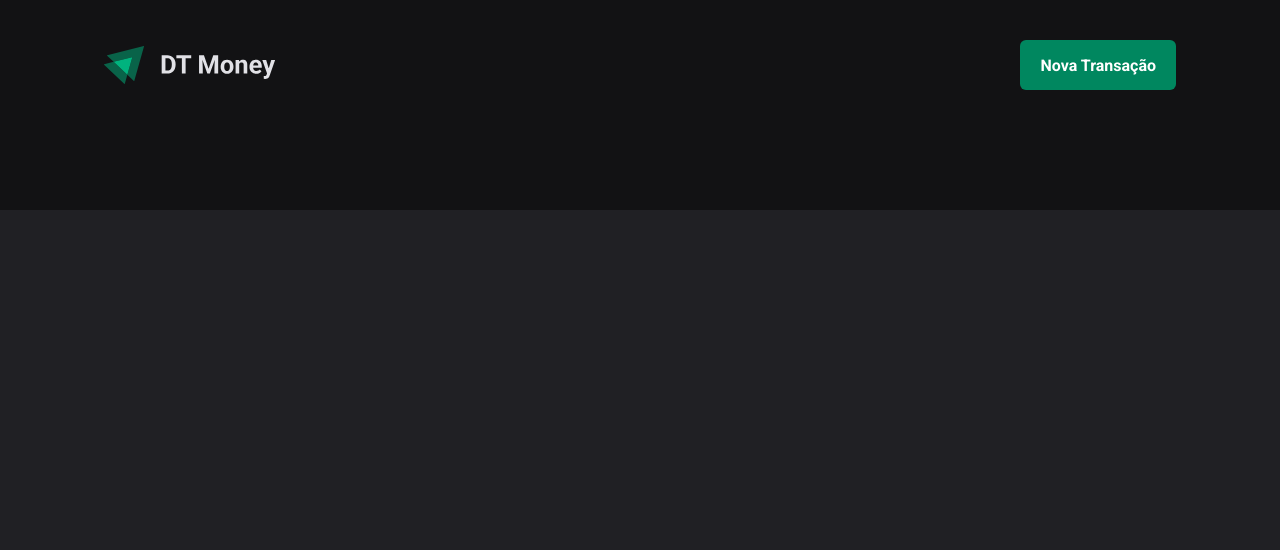
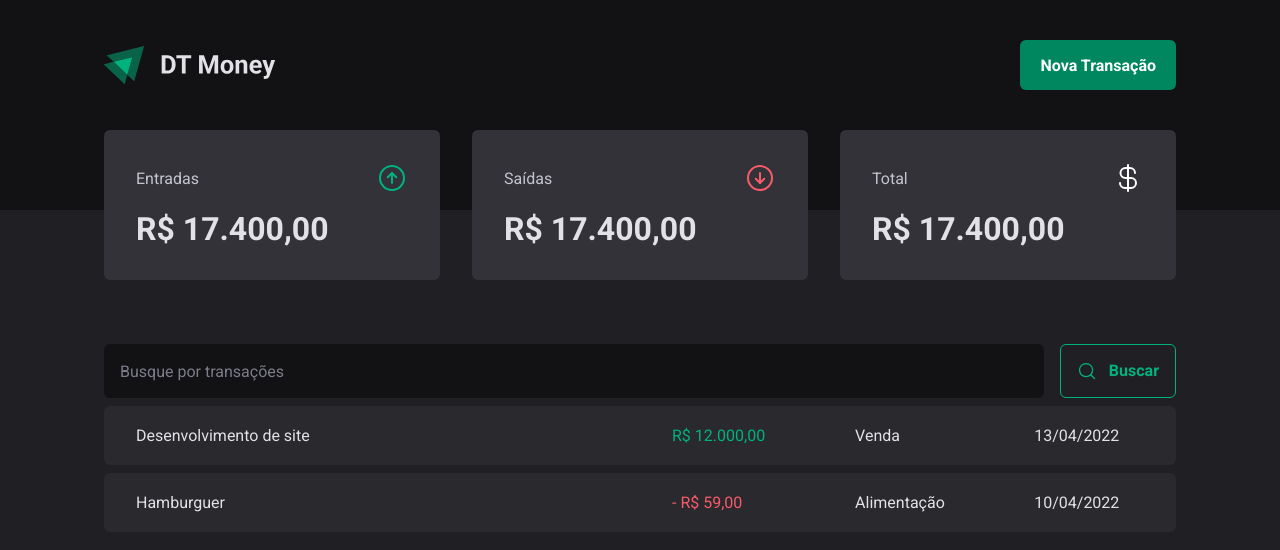
Before and after one commit to socorromarques/d-t-money, a React (Vite) app: page / in a window 1280 px wide. Shown: the top 550 px of the page. Built offline with nearby package versions, Linux system fonts and the light colour scheme.

Commit message:
fix: changes page transactions

```diff
--- a/src/page/Transactions/index.tsx
+++ b/src/page/Transactions/index.tsx
@@ -1,9 +1,41 @@
 import Header from "../../components/Header";
+import { Summary } from "../../components/Summary";
+import { SearchForm } from "../components/SearchForm";
+import { PriceHighlight, TransactionsContainer, TransactionsTable } from "./styles";
 
 export default function Transactions() {
     return (
         <div>
             <Header/>
+            <Summary/>
+
+            <TransactionsContainer>
+                <SearchForm />
+                <TransactionsTable>
+                  <tbody>
+                    <tr>
+                        <td width="50%">Desenvolvimento de site</td>
+                        <td>
+                            <PriceHighlight variant = "income">
+                            R$ 12.000,00
+                            </PriceHighlight>
+                        </td>
+                        <td>Venda</td>
+                        <td>13/04/2022</td>
+                    </tr>
+                    <tr>
+                        <td width="50%">Hamburguer</td>
+                        <td>
+                            <PriceHighlight variant = "outcome">
+                                - R$ 59,00
+                            </PriceHighlight>
+                        </td>
+                        <td>Alimentação</td>
+                        <td>10/04/2022</td>
+                    </tr>
+                  </tbody>
+                </TransactionsTable>
+            </TransactionsContainer>
         </div>
     )
 }
--- /dev/null
+++ b/src/page/Transactions/styles.ts
@@ -0,0 +1,38 @@
+import styled from "styled-components";
+
+export const TransactionsContainer = styled.main`
+    width: 100%;
+    max-width: 1120px;
+    margin: 4rem auto 0;
+    padding: 0 1.5rem;
+`;
+
+export const TransactionsTable = styled.table`
+    width: 100%;
+    border-collapse: separate;
+    border-spacing: 0 0.5rem;
+    /* margin-top: 1.5rem; */
+
+    td {
+        padding: 1.25rem 2rem;
+        background: ${props => props.theme['gray-700']};
+
+        &:first-child {
+            border-top-left-radius: 6px;
+            border-bottom-left-radius: 6px;
+        }
+
+        &:last-child {
+            border-top-right-radius: 6px;
+            border-bottom-right-radius: 6px;
+        }
+    }
+`;
+
+interface PriceHighlightProps {
+    variant: 'income' | 'outcome';
+}
+
+export const PriceHighlight = styled.span<PriceHighlightProps>`
+    color: ${props => props.variant === 'income' ? props.theme['green-300'] : props.theme['red-300']};
+`;
```
Also changed, not shown: src/page/Transactions/styles.tsx (deleted).
